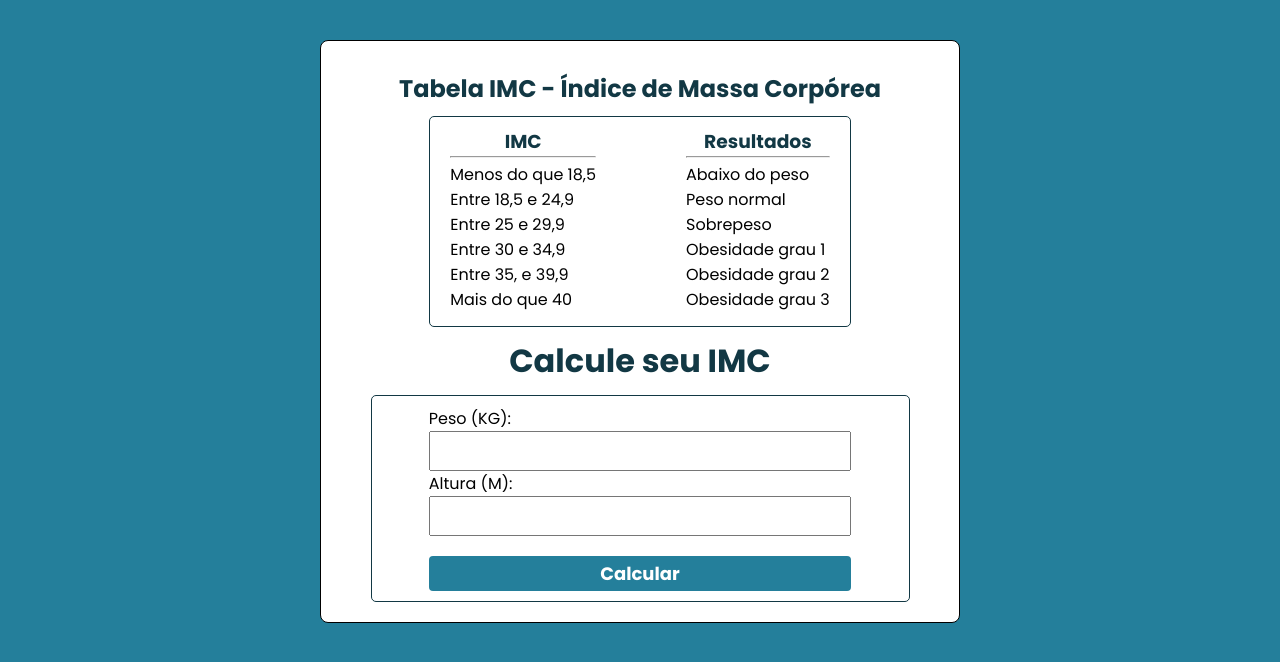
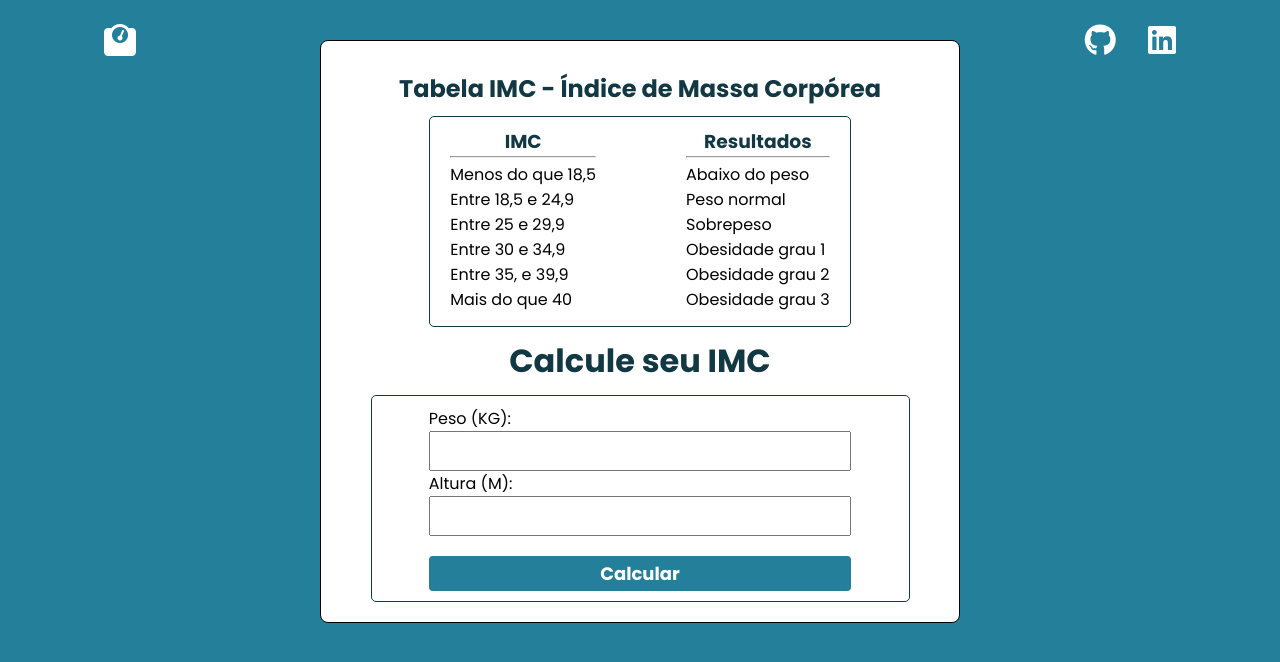
Before and after one commit to remyfonseca/calcIMC, a plain HTML site: page index.html in a window 1280 px wide. Drawn offline with Linux system fonts and the light colour scheme.

Commit message:
add header icons

```diff
--- a/calcIMC/styles.css
+++ b/calcIMC/styles.css
@@ -17,10 +17,46 @@
     padding: 0;
 }
 
+.fa-weight-scale, .fa-github, .fa-linkedin {
+    font-size: 32px;
+    color: var(--cor-container);
+    transition: all 0.3s ease;
+    padding: 4px;
+}
+
+.fa-weight-scale:hover, .fa-github:hover, .fa-linkedin:hover {
+    transform: scale(1.1);
+    border: 2px solid var(--cor-container);
+    border-radius: 30%;
+    box-shadow: 0 0 5px var(--cor-container);
+}
+
+
 body{
     background-color: var(--cor-primaria);
 }
 
+.header{
+    position: fixed;
+    top: 0;
+    left: 0;
+    width: 100%;
+    padding: 20px 100px;
+    display: flex;
+    justify-content: space-between;
+    align-items: center;
+    z-index: 100;
+}
+.header img{
+    width: 100px;
+    color: #fff;
+    background-color: white;
+}
+
+.navbar a{
+    font-size: 18px;
+    margin-left: 20px;
+}
 .container{
     max-width: 640px;
     margin: 40px auto 10px;
@@ -125,3 +161,9 @@ form button:hover{
 .obesidade-leve { background-color: #ff7043; color: #ffffff; }
 .obesidade-media { background-color: #ff5722; color: #ffffff; }
 .obesidade-grave { background-color: #d32f2f; color: #ffffff; font-weight: bold; }
+
+@media (max-width: 768px) {
+    .container {
+        margin-top: 80px; /* Aumenta o espaço entre os ícones e o main */
+    }
+}
--- a/index.html
+++ b/index.html
@@ -4,9 +4,19 @@
     <meta charset="UTF-8">
     <meta name="viewport" content="width=device-width, initial-scale=1.0">
     <link rel="stylesheet" href="./calcIMC/styles.css">
+    <link rel="stylesheet" href="https://cdnjs.cloudflare.com/ajax/libs/font-awesome/6.7.2/css/all.min.css" integrity="sha512-Evv84Mr4kqVGRNSgIGL/F/aIDqQb7xQ2vcrdIwxfjThSH8CSR7PBEakCr51Ck+w+/U6swU2Im1vVX0SVk9ABhg==" crossorigin="anonymous" referrerpolicy="no-referrer" />
     <title>Calculadora IMC</title>
 </head>
 <body>
+    <header class="header">
+        <a href="index.html"><i class="fa-solid fa-weight-scale"></i></a>
+
+        <nav class="navbar">
+            <a href="https://github.com/remyfonseca" target="_blank" rel="Página do Github do Criador"><i class="fa-brands fa-github"></i></a>
+            <a href="https://www.linkedin.com/in/remyfonseca/" target="_blank" rel="Página do Linkedin do Criador"><i class="fa-brands fa-linkedin"></i></a>
+        </nav>
+
+    </header>
     <main class="container">
         <h2>Tabela IMC - Índice de Massa Corpórea</h2>
         <section class="infos">
```
